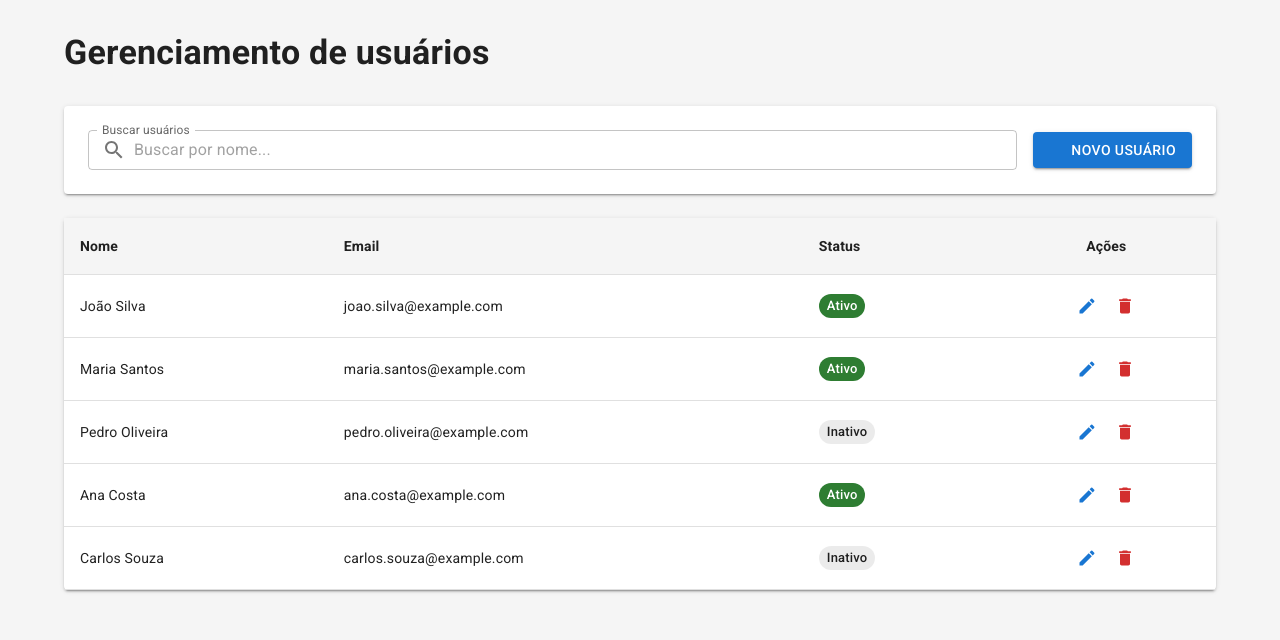
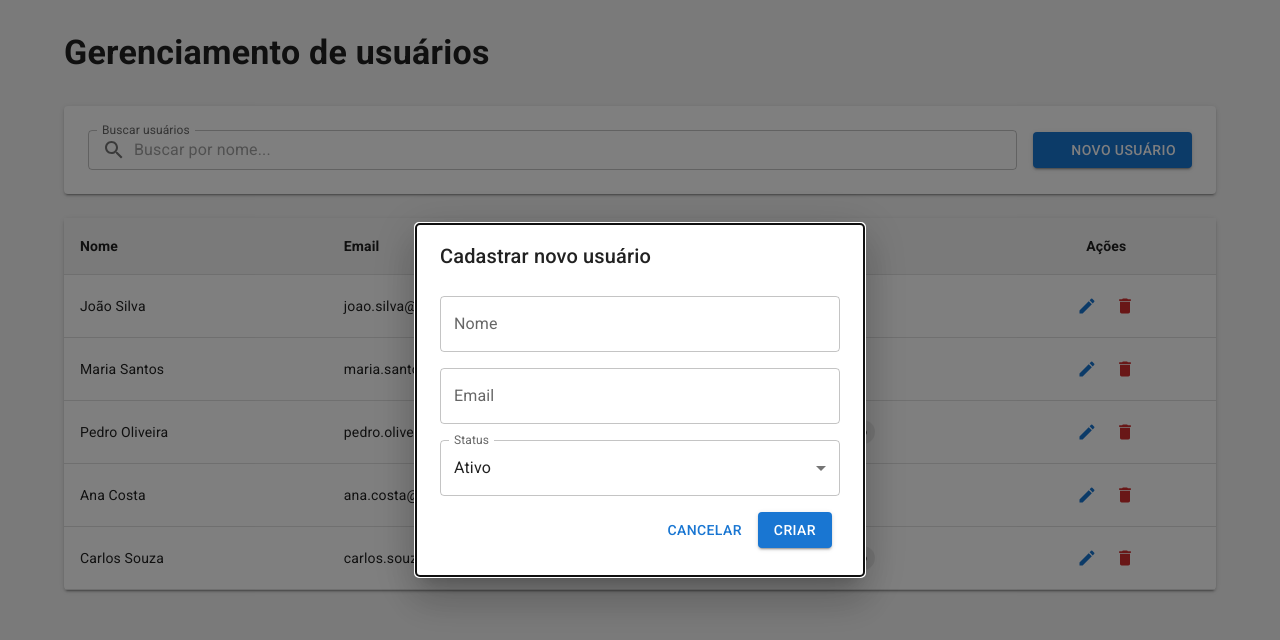
Before and after one commit to daniel-barbosaa/user-board, a React (Vite) app: page / in a window 1280 px wide. Shown: the top 640 px of the page. Built offline with nearby package versions, Linux system fonts and the light colour scheme; some icons are missing.

Commit message:
feat: create a new user modal

```diff
--- a/eslint.config.js
+++ b/eslint.config.js
@@ -26,6 +26,7 @@ export default defineConfig([
       globals: globals.browser,
     },
     rules: {
+      'react-refresh/only-export-components': 'off',
       'prettier/prettier': 'error',
       'simple-import-sort/imports': [
         'error',
--- a/src/App.tsx
+++ b/src/App.tsx
@@ -1,12 +1,15 @@
 import { CssBaseline } from '@mui/material';
 
 import Home from './view/pages/home';
+import { UsersContextProvider } from './view/pages/home/users-context';
 
 function App() {
   return (
     <>
-      <CssBaseline />
-      <Home />
+      <UsersContextProvider>
+        <CssBaseline />
+        <Home />
+      </UsersContextProvider>
     </>
   );
 }
--- /dev/null
+++ b/src/view/pages/home/components/modals/new-user-modal/index.tsx
@@ -0,0 +1,71 @@
+import {
+  Button,
+  Dialog,
+  DialogActions,
+  DialogContent,
+  DialogTitle,
+  FormControl,
+  InputLabel,
+  MenuItem,
+  Select,
+  Stack,
+  TextField,
+} from '@mui/material';
+
+import { useNewUser } from './use-new-user-controller';
+
+export function ModalNewUser() {
+  const { closeNewUserModal, isNewUserModalOpen } = useNewUser();
+  return (
+    <Dialog open={isNewUserModalOpen}>
+      <DialogTitle>Cadastrar novo usuário</DialogTitle>
+      <DialogContent>
+        <form action="">
+          <Stack
+            component="form"
+            spacing={2}
+            sx={{
+              width: '100%',
+              height: '100%',
+              minWidth: 400,
+              marginTop: '8px',
+            }}
+          >
+            <TextField
+              label="Nome"
+              variant="outlined"
+              fullWidth
+              placeholder="Digite o nome completo"
+            />
+
+            <TextField
+              label="Email"
+              variant="outlined"
+              fullWidth
+              type="email"
+              placeholder="Digite o email"
+            />
+
+            <FormControl fullWidth>
+              <InputLabel>Status</InputLabel>
+              <Select label="Status" defaultValue="Ativo">
+                <MenuItem value="Ativo">Ativo</MenuItem>
+                <MenuItem value="Inativo">Inativo</MenuItem>
+              </Select>
+            </FormControl>
+          </Stack>
+          <DialogActions
+            sx={{
+              marginTop: '8px',
+            }}
+          >
+            <Button onClick={closeNewUserModal}>Cancelar</Button>
+            <Button type="submit" form="subscription-form" variant="contained">
+              Criar
+            </Button>
+          </DialogActions>
+        </form>
+      </DialogContent>
+    </Dialog>
+  );
+}
--- /dev/null
+++ b/src/view/pages/home/components/modals/new-user-modal/use-new-user-controller.ts
@@ -0,0 +1,8 @@
+import { useUsers } from '../../../users-context';
+
+export function useNewUser() {
+  const { closeNewUserModal, openNewUserModal, isNewUserModalOpen } =
+    useUsers();
+
+  return { closeNewUserModal, openNewUserModal, isNewUserModalOpen };
+}
--- a/src/view/pages/home/components/user-toolbar.tsx
+++ b/src/view/pages/home/components/user-toolbar.tsx
@@ -2,8 +2,14 @@ import { Search } from '@mui/icons-material';
 import AddIcon from '@mui/icons-material/Add';
 import { Box, Button, InputAdornment, Paper, TextField } from '@mui/material';
 
+import { useUsers } from '../users-context';
+
+import { ModalNewUser } from './modals/new-user-modal';
+
 export function UserToolbar() {
+  const { openNewUserModal } = useUsers();
   return (
+    <>
       <Paper elevation={2} sx={{ p: 3, mb: 3 }}>
         <Box
           sx={{
@@ -37,11 +43,14 @@ export function UserToolbar() {
             sx={{
               gap: '8px',
             }}
+            onClick={openNewUserModal}
           >
             <AddIcon />
             Novo Usuário
           </Button>
         </Box>
       </Paper>
+      <ModalNewUser />
+    </>
   );
 }
--- /dev/null
+++ b/src/view/pages/home/users-context.tsx
@@ -0,0 +1,38 @@
+import {
+  createContext,
+  type ReactNode,
+  useCallback,
+  useContext,
+  useState,
+} from 'react';
+
+interface UsersContextValue {
+  isNewUserModalOpen: boolean;
+  openNewUserModal(): void;
+  closeNewUserModal(): void;
+}
+
+export const UsersContext = createContext({} as UsersContextValue);
+
+export function UsersContextProvider({ children }: { children: ReactNode }) {
+  const [isNewUserModalOpen, setIsNewModalOpen] = useState(true);
+
+  const openNewUserModal = useCallback(() => {
+    setIsNewModalOpen(true);
+  }, []);
+
+  const closeNewUserModal = useCallback(() => {
+    setIsNewModalOpen(false);
+  }, []);
+  return (
+    <UsersContext.Provider
+      value={{ isNewUserModalOpen, openNewUserModal, closeNewUserModal }}
+    >
+      {children}
+    </UsersContext.Provider>
+  );
+}
+
+export function useUsers() {
+  return useContext(UsersContext);
+}
```
Lines whose indentation alone changed are shown as unchanged.
